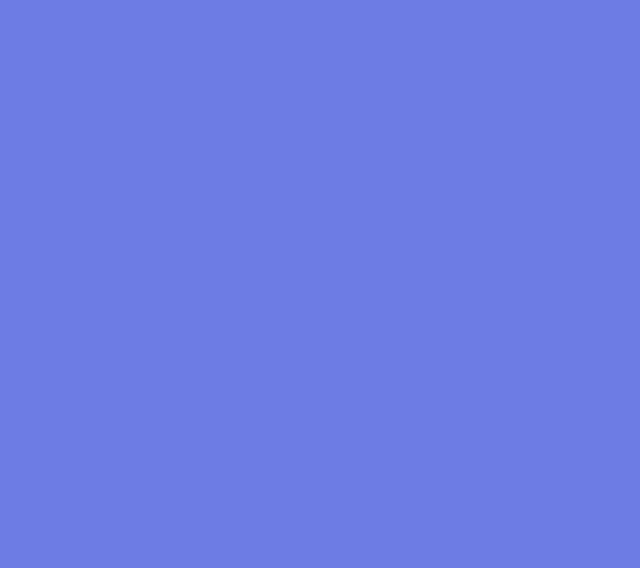
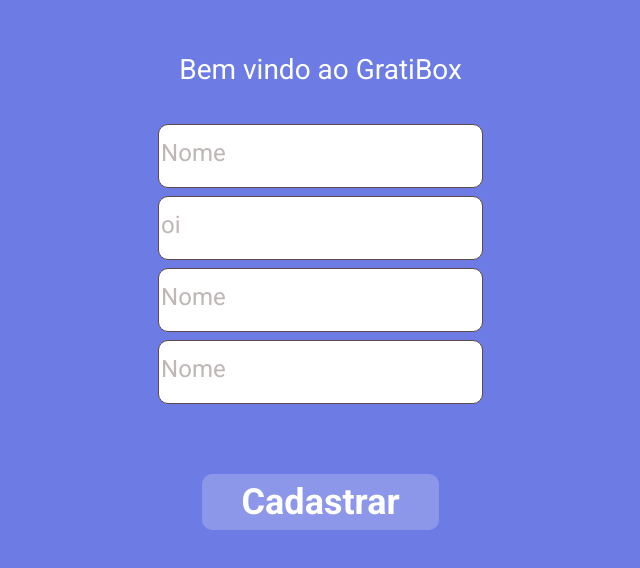
Before and after one commit to leonardo-otero390/GratiBox-frontend, a React (Create React App) app: page /cadastro in a window 1280 px wide. Before the commit this address had no page. Shown: the top 568 px of the page, without its empty margins (313-953 px from the left). Built offline with nearby package versions, Linux system fonts and the light colour scheme.

Commit message:
feat:route /cadastro layout done

```diff
--- a/src/components/App.js
+++ b/src/components/App.js
@@ -1,10 +1,12 @@
 import { BrowserRouter as Router, Routes, Route } from "react-router-dom";
 import Home from "../pages/home/home.js";
+import SignUp from "../pages/sign/sign-up/sign-up.js";
 export default function App() {
   return (
     <Router>
       <Routes>
         <Route exact path="/" element={<Home />} />
+        <Route exact path="/cadastro" element={<SignUp />} />
       </Routes>
     </Router>
   );
--- a/src/pages/home/home.js
+++ b/src/pages/home/home.js
@@ -59,11 +59,13 @@ const StyledTitle = styled.h1`
   font-size: 28px;
   color: #fff;
   margin-bottom:40px;
+  font-family: 'Roboto', sans-serif;
 `;
 const StyledDescription = styled.p`
   font-size: 18px;
   color: #fff;
   text-align: center;
+  font-family: 'Roboto', sans-serif;
 `;
 const StyledButton = styled.button`
   font-size: 18px;
@@ -76,6 +78,7 @@ const StyledButton = styled.button`
   text-align: center;
   border: none;
   margin-bottom:17px;
+  font-family: 'Roboto', sans-serif;
 `;
 const StyledLink = styled.button`
   font-size: 18px;
@@ -83,4 +86,5 @@ const StyledLink = styled.button`
   color: #fff;
   background: none;
   border: none;
+  font-family: 'Roboto', sans-serif;
 `;
--- /dev/null
+++ b/src/pages/sign/sign-up/sign-up.js
@@ -0,0 +1,64 @@
+import styled from "styled-components";
+
+export default function SignUp() {
+  return (
+    <StyledMain>
+      <StyledTitle>Bem vindo ao GratiBox</StyledTitle>
+      <StyledForm>
+        <input type="text" placeholder="Nome" required />
+        <input type="text" placeholder="oi" required />
+        <input type="text" placeholder="Nome" required />
+        <input type="text" placeholder="Nome" required />
+        <StyledButton>Cadastrar</StyledButton>
+      </StyledForm>
+    </StyledMain>
+  );
+}
+const StyledMain = styled.main`
+  width: 99vw;
+  display: flex;
+  flex-direction: column;
+  justify-content: space-between;
+  align-items: center;
+
+  padding: 56px 0;
+`;
+const StyledTitle = styled.h1`
+  font-size: 28px;
+  color: #fff;
+  margin-bottom: 40px;
+  font-family: "Roboto", sans-serif;
+`;
+const StyledForm = styled.form`
+  width: 100%;
+  display: flex;
+  flex-direction: column;
+  align-items: center;
+  gap:8px;
+  input {
+    width: 325px;
+    height: 64px;
+
+    background: #ffffff;
+    border: 1px solid #604848;
+    border-radius: 10px;
+    ::placeholder {
+      color: rgba(96, 72, 72, 0.4);
+      font-size: 24px;
+      font-family: "Roboto", sans-serif;
+    }
+  }
+`;
+const StyledButton = styled.button`
+  font-size: 36px;
+  font-weight: bold;
+  color: #fff;
+  width: 237px;
+  height: 56px;
+  background: #8c97ea;
+  border-radius: 10px;
+  text-align: center;
+  border: none;
+  margin-top:62px;
+  font-family: 'Roboto', sans-serif;
+`;
--- a/src/styles/reset.css
+++ b/src/styles/reset.css
@@ -50,5 +50,4 @@ a {
 }
 *{
 	box-sizing: border-box;
-	font-family: 'Roboto', sans-serif;
 }
```
